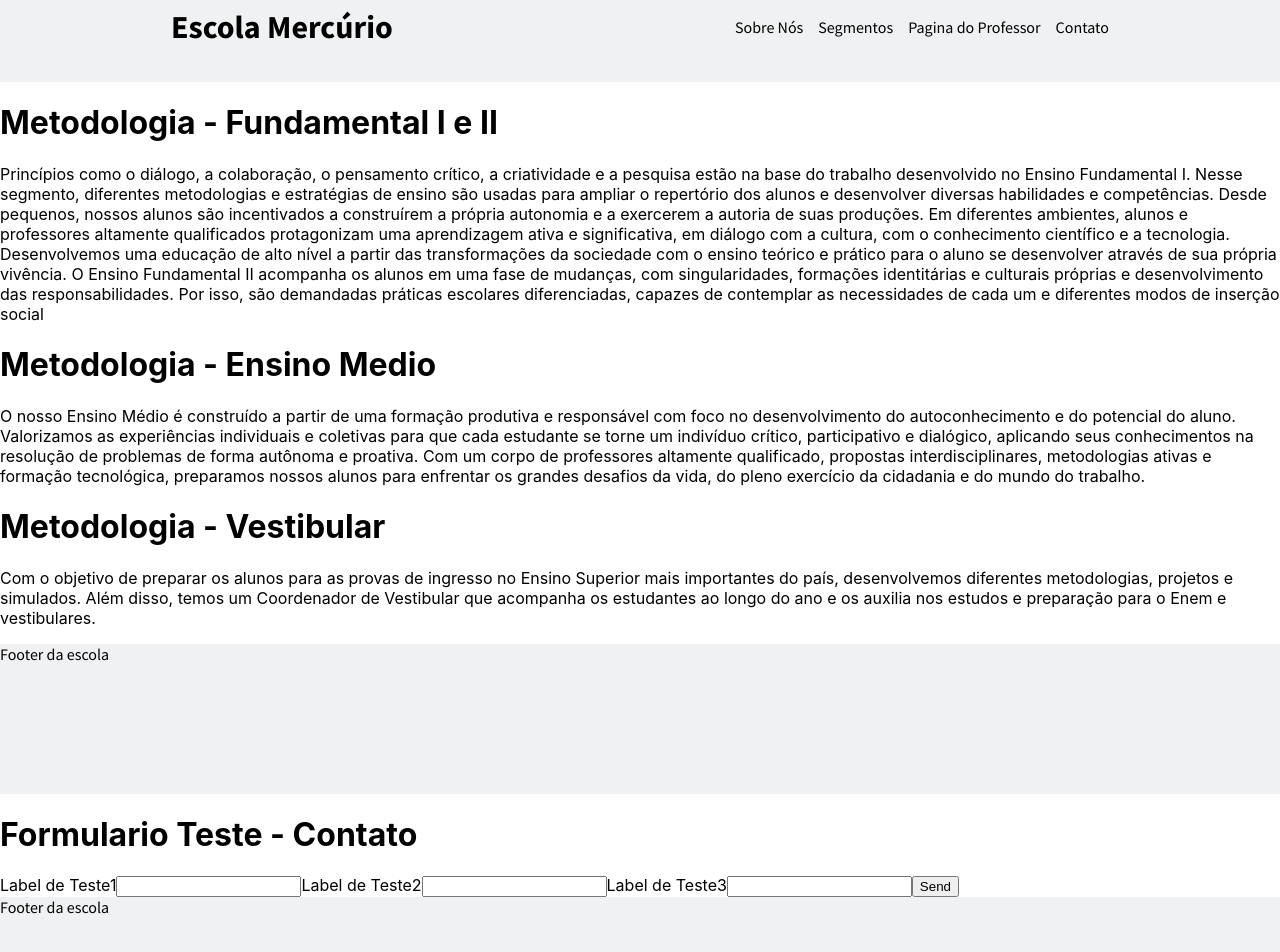
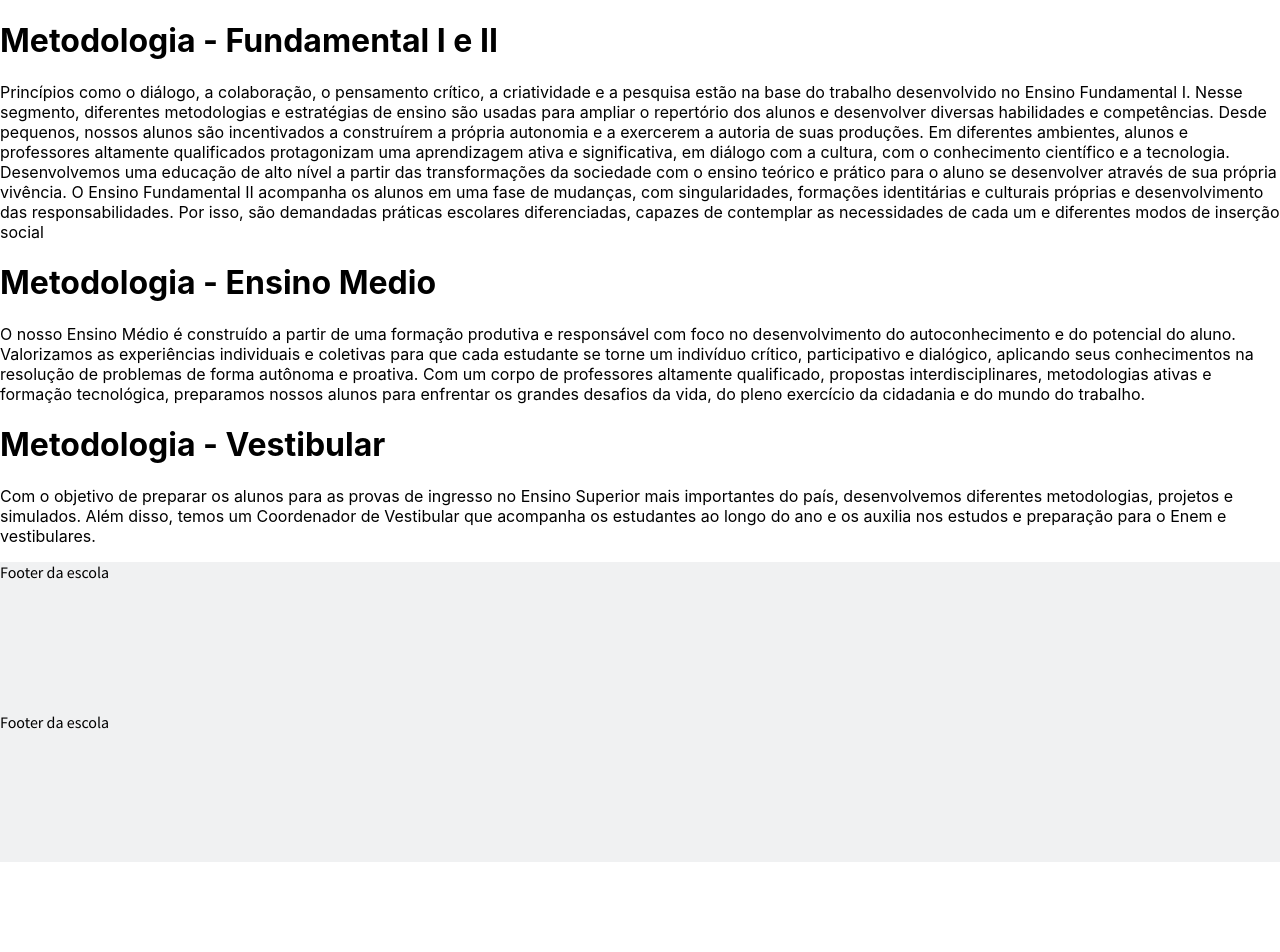
Before and after one commit to yagormoraes/projetoModulo5, a React (Create React App) app in the folder escola-mercurio/: page /segmentos in a window 1280 px wide. Shown: the part 220-1172 px from the top of the page. After the commit the page ends 1082 px from the top, so only its background shows below. Built offline with nearby package versions, Linux system fonts and the light colour scheme.

Commit message:
Ajuste de Links

```diff
--- a/escola-mercurio/src/App.jsx
+++ b/escola-mercurio/src/App.jsx
@@ -1,4 +1,7 @@
+import React from 'react';
 import './App.css';
+import { BrowserRouter as Router, Routes, Route } from 'react-router-dom';
+
 import Header from './Components/Header';
 import Footer from './Components/Footer';
 import Contato from './Pages/Contato/contato';
@@ -7,10 +10,13 @@ import Segmentos from './Pages/Segmentos/segmentos';
 function App() {
   return (
     <>
-      <Header></Header>
-      <h1>Testando Dev</h1>
-      <Segmentos/>
-      <Contato></Contato>
+      <Router>
+        <Header></Header>
+        <Routes>
+          <Route path='/segmentos' element={<Segmentos />} />
+          <Route path='/contato' element={<Contato />} />
+        </Routes>
+      </Router>
       <Footer></Footer>
     </>
 
--- a/escola-mercurio/src/Components/Header.jsx
+++ b/escola-mercurio/src/Components/Header.jsx
@@ -1,5 +1,6 @@
 import React from 'react'
 import styled from 'styled-components'
+import {Link} from 'react-router-dom'
 
 
 function Header(){
@@ -27,10 +28,10 @@ function Header(){
         <Header>
             <h1>Escola Mercúrio</h1>
             <UL>
-                <li>Sobre Nós</li>
-                <li>Segmentos</li>
-                <li>Pagina do Professor</li>
-                <li>Contato</li>
+                <li><Link to='/sobre'>Sobre Nós</Link></li>
+                <li><Link to='/segmentos'>Segmentos</Link></li>
+                <li><Link to='/professor'>Pagina do Professor</Link></li>
+                <li><Link to='/contato'>Contato</Link></li>
             </UL>
         </Header>
     )
```
